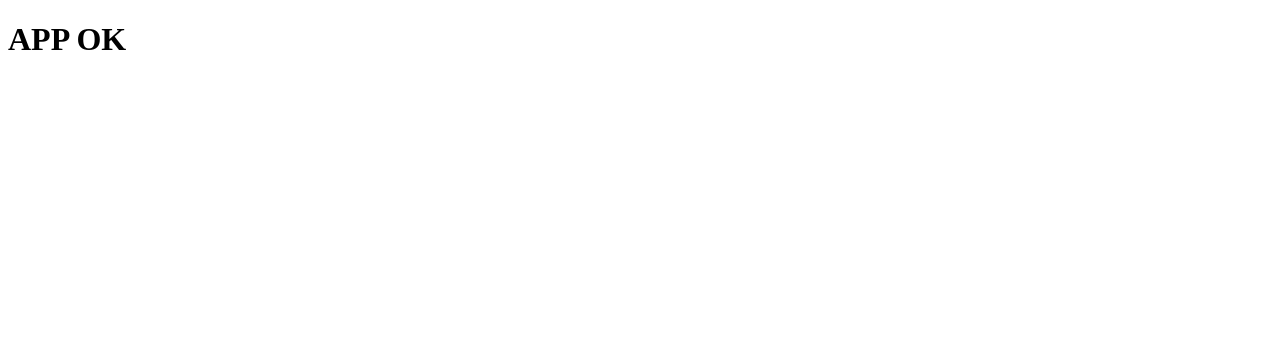
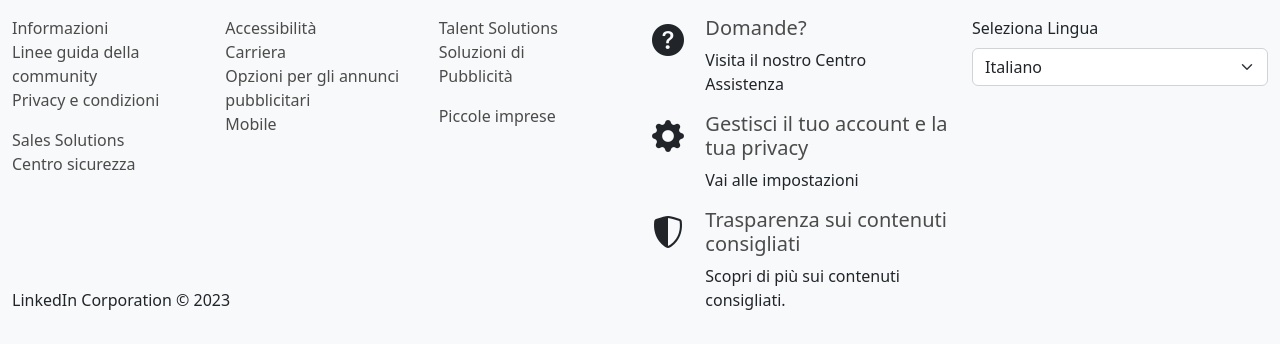
Before and after one commit to andrea-ragalzi/buildWeek3, a React (Create React App) app: page / in a window 1280 px wide. Shown: the top 348 px of the page. Built offline with nearby package versions, Linux system fonts and the light colour scheme.

Commit message:
footer ok. predisposto mixin e router

```diff
--- a/package.json
+++ b/package.json
@@ -12,6 +12,7 @@
     "@types/react": "^18.0.35",
     "@types/react-dom": "^18.0.11",
     "bootstrap": "^5.2.3",
+    "bootstrap-icons": "^1.10.4",
     "react": "^18.2.0",
     "react-bootstrap": "^2.7.4",
     "react-dom": "^18.2.0",
--- a/src/App.tsx
+++ b/src/App.tsx
@@ -1,11 +1,19 @@
-import React from 'react';
-import './style/App.scss';
+import React from "react";
+import "./style/App.scss";
+import "bootstrap/dist/css/bootstrap.min.css";
+import "bootstrap-icons/font/bootstrap-icons.css";
+
+import { BrowserRouter } from "react-router-dom";
+
+import MyFooter from "./components/MyFooter";
 
 function App() {
   return (
-    <div className="App">
-      <h1>APP OK</h1>
-    </div>
+    <BrowserRouter>
+      <div className="App">
+        <MyFooter />
+      </div>
+    </BrowserRouter>
   );
 }
 
--- /dev/null
+++ b/src/components/MyFooter.tsx
@@ -0,0 +1,138 @@
+//eyJhbGciOiJIUzI1NiIsInR5cCI6IkpXVCJ9.eyJfaWQiOiI2NDEzY2IyY2M1NmIzNjAwMTMzZmU1N2QiLCJpYXQiOjE2ODE3MjM4ODIsImV4cCI6MTY4MjkzMzQ4Mn0.zTJnmiZXhZEaXTpvVPbqCtYVp7vuVMIfBlL_U6Mr-pI
+
+import React from "react";
+import { Container, Row, Col, Form } from "react-bootstrap";
+import { Link } from "react-router-dom";
+
+const MyFooter: React.FC = () => {
+  return (
+    <footer className="bg-light py-3">
+      <Container fluid>
+        <Row>
+          <Col xs={6} className="leftCol">
+            <Row>
+              <Col xs={12} sm={6} md={4}>
+                <ul>
+                  <li className="linkWrap">
+                    <Link to={"/"}>Informazioni</Link>
+                  </li>
+                  <li className="linkWrap">
+                    <Link to={"/"}>Linee guida della community</Link>
+                  </li>
+                  <li className="linkWrap">
+                    <Link to={"/"}>Privacy e condizioni</Link>
+                  </li>
+                </ul>
+                <ul>
+                  <li className="linkWrap">
+                    <Link to={"/"}>Sales Solutions</Link>
+                  </li>
+                  <li className="linkWrap">
+                    <Link to={"/"}>Centro sicurezza</Link>
+                  </li>
+                </ul>
+              </Col>
+              <Col xs={12} sm={6} md={4}>
+                <ul>
+                  <li className="linkWrap">
+                    <Link to={"/"}>Accessibilità</Link>
+                  </li>
+                  <li className="linkWrap">
+                    <Link to={"/"}>Carriera</Link>
+                  </li>
+
+                  <li className="linkWrap">
+                    <Link to={"/"}>Opzioni per gli annunci pubblicitari</Link>
+                  </li>
+                  <li className="linkWrap">
+                    <Link to={"/"}>Mobile</Link>
+                  </li>
+                </ul>
+              </Col>
+              <Col xs={12} sm={6} md={4}>
+                <ul>
+                  <li className="linkWrap">
+                    <Link to={"/"}>Talent Solutions</Link>
+                  </li>
+                  <li className="linkWrap">
+                    <Link to={"/"}>Soluzioni di </Link>
+                  </li>
+                  <li className="linkWrap">
+                    <Link to={"/"}>Pubblicità</Link>
+                  </li>
+                </ul>
+                <ul>
+                  <li className="linkWrap">
+                    <Link to={"/"}>Piccole imprese</Link>
+                  </li>
+                </ul>
+              </Col>
+            </Row>
+            <Row>
+              <Col xs={12}>
+                <p>LinkedIn Corporation © 2023</p>
+              </Col>
+            </Row>
+          </Col>
+          <Col xs={6}>
+            <Row>
+              <Col xs={12} md={6}>
+                <Row>
+                  <Col xs={2}>
+                    <i className="bi bi-question-circle-fill fs-2"></i>
+                  </Col>
+                  <Col>
+                    <h5 className="linkWrap">
+                      <Link to={"/"}>Domande?</Link>
+                    </h5>
+                    <p>Visita il nostro Centro Assistenza</p>
+                  </Col>
+                </Row>
+                <Row>
+                  <Col xs={2}>
+                    <i className="bi bi-gear-fill fs-2"></i>
+                  </Col>
+                  <Col>
+                    <h5 className="linkWrap">
+                      <Link to={"/"}>
+                        Gestisci il tuo account e la tua privacy
+                      </Link>
+                    </h5>
+                    <p>Vai alle impostazioni</p>
+                  </Col>
+                </Row>
+                <Row>
+                  <Col xs={2}>
+                    <i className="bi bi-shield-shaded fs-2"></i>
+                  </Col>
+                  <Col>
+                    <h5 className="linkWrap">
+                      <Link to={"/"}>
+                        Trasparenza sui contenuti consigliati
+                      </Link>
+                    </h5>
+                    <p>Scopri di più sui contenuti consigliati.</p>
+                  </Col>
+                </Row>
+              </Col>
+              <Col xs={12} md={6}>
+                <Form.Group controlId="formLanguageSelect">
+                  <Form.Label>Seleziona Lingua</Form.Label>
+                  <Form.Select aria-label="Select Language">
+                    <option value="italian">Italiano</option>
+                    <option value="english">English</option>
+                    <option value="spanish">Español</option>
+                    <option value="french">Français</option>
+                    <option value="german">Deutsch</option>
+                  </Form.Select>
+                </Form.Group>
+              </Col>
+            </Row>
+          </Col>
+        </Row>
+      </Container>
+    </footer>
+  );
+};
+
+export default MyFooter;
--- /dev/null
+++ b/src/css/App.css
@@ -0,0 +1,24 @@
+footer ul {
+  padding-left: 0;
+}
+footer ul li {
+  list-style: none;
+}
+
+footer .leftCol {
+  height: inherit;
+  display: flex;
+  flex-direction: column;
+  justify-content: space-between;
+}
+footer .leftCol .row {
+  height: auto;
+}
+
+.linkWrap a {
+  text-decoration: none;
+  color: rgb(75, 75, 75);
+}
+.linkWrap a:hover {
+  text-decoration: underline;
+}/*# sourceMappingURL=App.css.map */
--- a/src/style/App.scss
+++ b/src/style/App.scss
@@ -0,0 +1,6 @@
+@import "./partials/footer";
+@import "./partials/mixin";
+
+.linkWrap {
+  @include MyLink;
+}
--- /dev/null
+++ b/src/style/partials/_footer.scss
@@ -0,0 +1,22 @@
+@import "./mixin";
+
+footer {
+  ul {
+    padding-left: 0;
+    li {
+      list-style: none;
+    }
+  }
+}
+
+footer {
+  .leftCol {
+    height: inherit;
+    display: flex;
+    flex-direction: column;
+    justify-content: space-between;
+    .row {
+      height: auto;
+    }
+  }
+}
--- /dev/null
+++ b/src/style/partials/_mixin.scss
@@ -0,0 +1,9 @@
+@mixin MyLink {
+  a {
+    text-decoration: none;
+    color: rgb(75, 75, 75);
+  }
+  a:hover {
+    text-decoration: underline;
+  }
+}
```
Also changed, not shown: src/index.tsx (+5 -4 lines), 2 other files (tests, documents, lock files or other folders).
